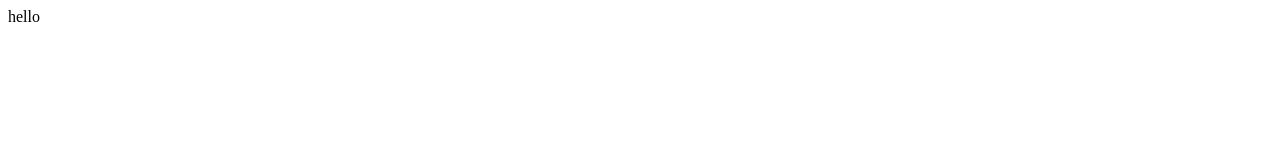
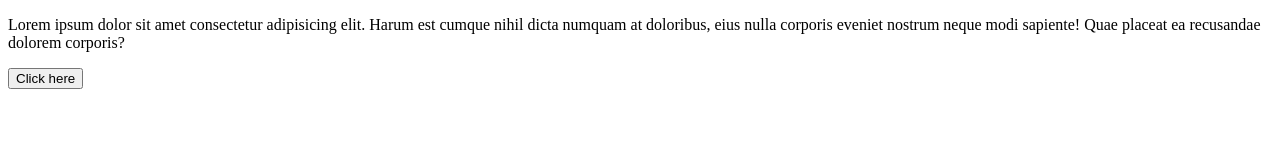
Before and after one commit to Gittushar88448/js_basics2, a website: page index.html in a window 1280 px wide. Drawn offline with Linux system fonts and the light colour scheme.

Commit message:
Adding new html file for adding element using js

```diff
--- a/index.html
+++ b/index.html
@@ -1,12 +1,24 @@
 <!DOCTYPE html>
 <html lang="en">
+
 <head>
     <meta charset="UTF-8">
     <meta name="viewport" content="width=device-width, initial-scale=1.0">
-    <title>Document</title>
+    <title>Methods</title>
 </head>
+
 <body>
-    hello
+    <div id="wrapper">
+        <div class="container">
+            <p>
+                Lorem ipsum dolor sit amet consectetur adipisicing elit. Harum est cumque nihil dicta numquam at
+                doloribus, eius nulla corporis eveniet nostrum neque modi sapiente! Quae placeat ea recusandae dolorem
+                corporis?
+            </p>
+            <button class="btn">Click here</button>
+        </div>
+    </div>
     <script src="index.js"></script>
 </body>
+
 </html>
```
